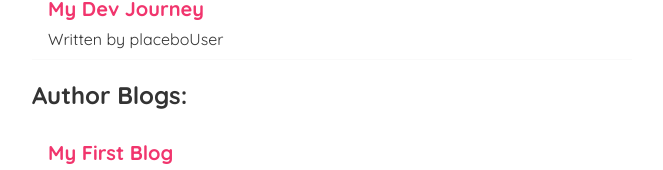
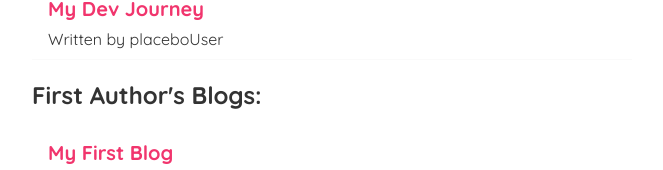
Before and after one commit to Mutinda-Trevor/Blogger-Verse, a React (Create React App) app: page / in a window 1280 px wide. Shown: the part 383-553 px from the top of the page, without its empty margins (308-971 px from the left). Built offline with nearby package versions, Linux system fonts and the light colour scheme.

Commit message:
function as Props

```diff
--- a/src/Home.js
+++ b/src/Home.js
@@ -26,8 +26,8 @@ const Home = () => {
     <div className="home">
       <BlogList blogs={blogs} title="All Blogs:" />
       <BlogList
-        blogs={blogs.filter((auth) => auth.author === "placeboUser1")}
-        title="Author Blogs:"
+        blogs={blogs.filter((blog) => blog.author === "placeboUser1")}
+        title="First Author's Blogs:"
       />
     </div>
   );
```
